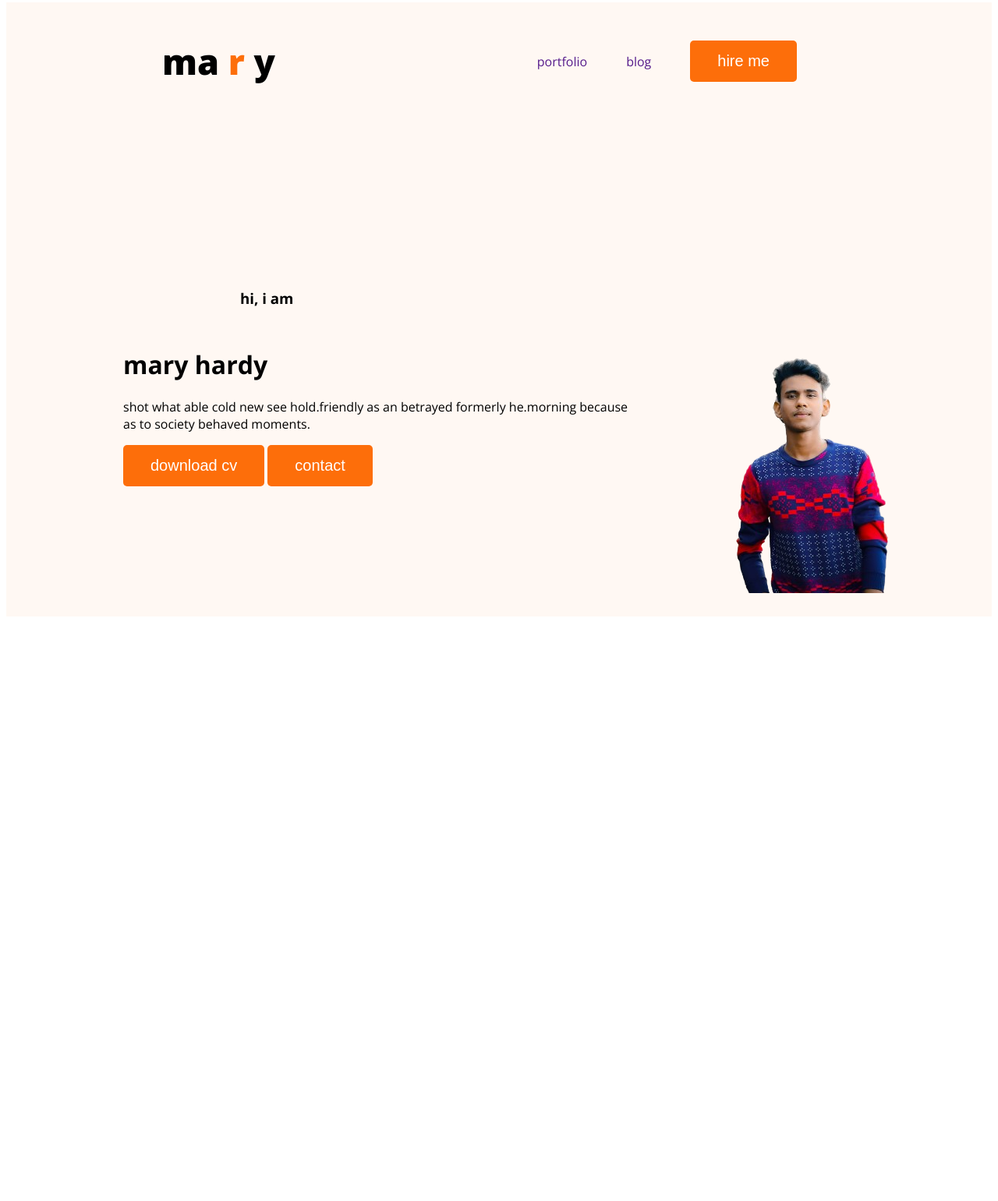
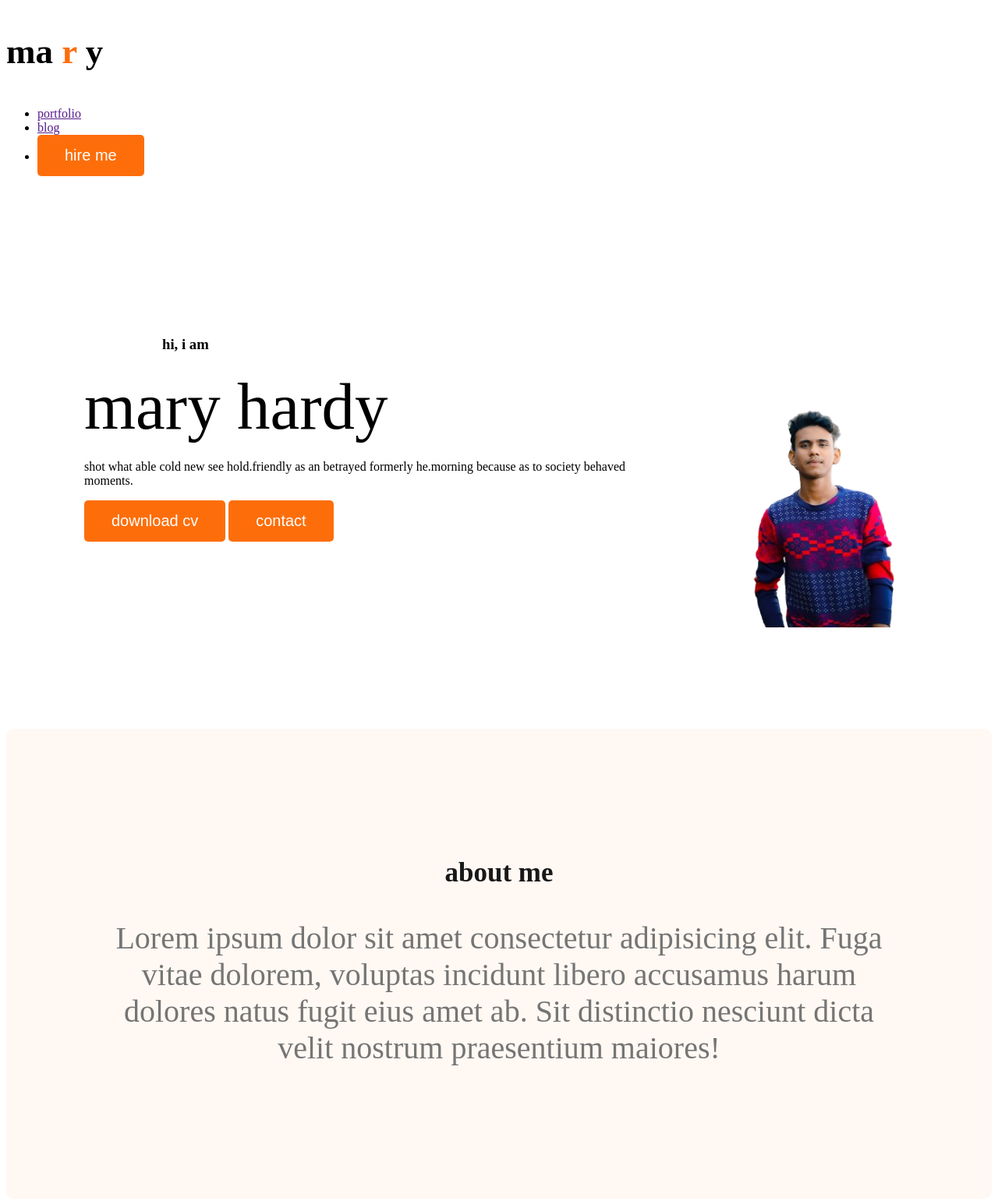
Before and after one commit to shubrotadey/web-debeloper-portfolio, a plain HTML site: page index.html in a window 1280 px wide. Shown: the part 5-1546 px from the top of the page at 78% size. Before the commit the page ends 804 px from the top, so only its background shows below. Drawn offline with nearby package versions, Linux system fonts and the light colour scheme.

Commit message:
about section createad

```diff
--- a/index.html
+++ b/index.html
@@ -11,7 +11,7 @@
     <link rel="stylesheet" href="styles/portfolio.css">
 </head>
 <body>
-    <header class="header">
+    <header>
         <nav>
             <h3 class="nav-title">ma <span class="text-primary">r</span> y</h3>
             <ul>
@@ -21,19 +21,24 @@
             </ul>
         </nav>
         <div class="banner">
-           <div cless="banner content">
+           <div cless="banner-content">
             <h3 class="banner -greeting">hi, i am</h3>
             <h1 class="banner-title">mary hardy</h1>
-            <p>shot what able cold new see hold.friendly as an betrayed formerly he.morning because as to society behaved moments.</p>
+            <p class="banner-discription">shot what able cold new see hold.friendly as an betrayed formerly he.morning because as to society behaved moments.</p>
             <button class="btn-primary">download  cv</button>
             <button class="btn-primary">contact</button>
            </div>
-           <img class="profile-pic" src="images/shubrota dey.png" width="450px" >
+           <img class="profile-pic" src="/images/shubrota dey.png"  >
         </div>
     </header>
     <main>
-
-    </main>
+        <section class="about">
+            <h3 class="section-title">about me</h3>
+            <p class="section-description">
+                Lorem ipsum dolor sit amet consectetur adipisicing elit. Fuga vitae dolorem, voluptas incidunt libero accusamus harum dolores natus fugit eius amet ab. Sit distinctio nesciunt dicta velit nostrum praesentium maiores!
+            </p>
+        </section>
+        </main>
     <footer>
 
     </footer>
--- a/styles/portfolio.css
+++ b/styles/portfolio.css
@@ -1,12 +1,18 @@
 /* common shared styles */
-body {
+.body {
     font-family: 'Open Sans', sans-serif;
 }
 
 .text-primary {
     color: #fd6e0a;
 }
-
+/* nav related styles */
+.nav{
+    display: flex;
+    justify-content: space-between;
+    align-items: center;
+    margin: 200px;
+}
 .btn-primary {
     border-radius: 5px;
     background: #fd6e0a;
@@ -17,14 +23,19 @@ body {
     padding: 15px 35px;
 }
 
-/* nav related styles */
-nav {
-    display: flex;
-    justify-content: space-between;
-    align-items: center;
-    margin: 0 200px;
+.section-title {
+    color: #181818;
+    text-align: center;
+    font-size: 35px;
+    font-weight: 700;
+    /* line-height: normal; */
 }
 
+.section-description {
+    color: #757575;
+    text-align: center;
+    font-size: 40px
+}
 
 .nav-title {
     color: black;
@@ -32,31 +43,68 @@ nav {
     font-weight: 800;
 }
 
-nav>ul {
+.nav> ul {
     display: flex;
     align-items: center;
 }
 
-nav li {
+.nav li {
     list-style: none;
     margin-right: 50px;
 }
 
-nav a {
+.nav a {
     text-decoration: none;
 
 }
 
+
+
 /* header related styles */
-.header {
+/* .header {
     background-color: #fff8f3;
+    background-image: url("../images/background\ img.jpg");
+    background-repeat: no-repeat;
+    background-position: bottom right;
+} */
+
+
+
+.banner {
+    padding: 30px 30px 0px 100px;
+    display: flex;
+    align-items: center;
+    justify-content: space-between;
 }
 
-.banner{
-    padding: 30px 30px 30px 150px;
-    display: flex;
-   align-items: center;
+.banner-content {
+    max-width: 500px;
 }
-.banner .profile-pic{
-        width: 500px;
+
+.banner .profile-pic {
+    width: 400px;
 }
+
+.banner-greting {
+    font-size: 45px;
+    color: #474747;
+    margin-bottom: 0;
+}
+
+.banner-title {
+    font-size: 85px;
+    /* font-style: normal; */
+    font-weight: 100;
+    margin-top: 5px;
+    margin-bottom: 20px;
+}
+
+/* main secshion */
+
+/* about section styles */
+.about {
+    padding: 130px;
+    border-radius: 10px;
+    background: #fff8f3;
+    margin: 130px 0;
+}
```
Also changed, not shown: images/background img.jpg (added), images/images.jpg (added).
